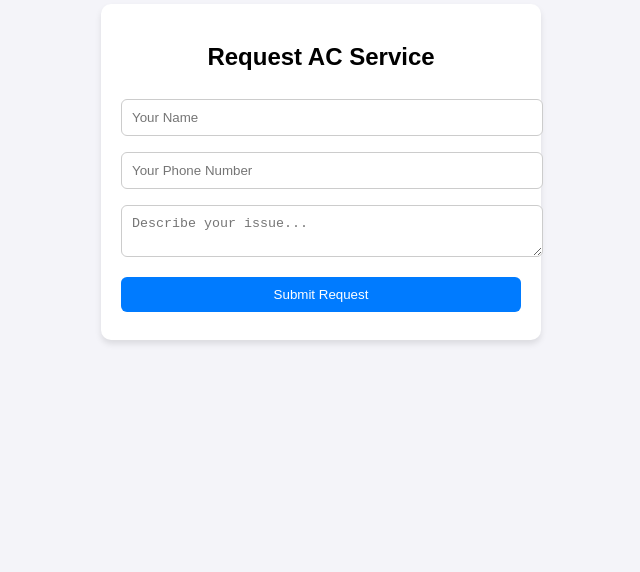
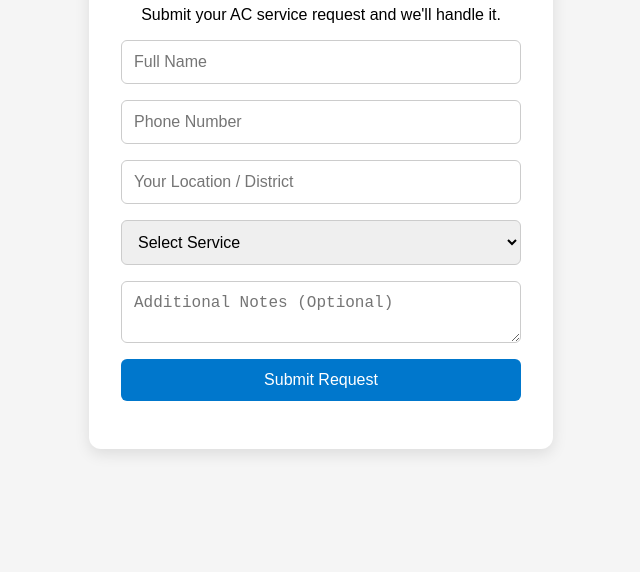
Before and after one commit to Mohammad-Noor-debug/ac-services, a website: page index.html in a window 1280 px wide. Shown: the part 228-800 px from the top of the page, without its empty margins (319-959 px from the left). Drawn offline with nearby package versions, Linux system fonts and the light colour scheme.

Commit message:
updated and add api logic function

```diff
--- a/index.html
+++ b/index.html
@@ -1,86 +1,119 @@
 <!DOCTYPE html>
 <html lang="en">
 <head>
-  <meta charset="UTF-8" />
-  <meta name="viewport" content="width=device-width, initial-scale=1.0"/>
-  <title>AC Service Request</title>
+  <meta charset="UTF-8">
+  <meta name="viewport" content="width=device-width, initial-scale=1.0">
+  <title>AC Services Riyadh</title>
   <style>
     body {
+      margin: 0;
       font-family: Arial, sans-serif;
-      background: #f4f4f9;
+      background: #f5f5f5;
       display: flex;
       justify-content: center;
       align-items: center;
-      height: 100vh;
-      margin: 0;
+      min-height: 100vh;
     }
     .container {
-      background: white;
-      padding: 20px;
-      border-radius: 10px;
-      width: 100%;
+      background: #fff;
+      padding: 2rem;
+      border-radius: 12px;
+      box-shadow: 0 5px 15px rgba(0,0,0,0.1);
       max-width: 400px;
-      box-shadow: 0 4px 6px rgba(0,0,0,0.1);
+      width: 90%;
+      text-align: center;
     }
-    h2 {
-      text-align: center;
-      margin-bottom: 20px;
+    h1 {
+      color: #0077cc;
     }
-    input, textarea, button {
-      width: 100%;
-      padding: 10px;
-      margin: 8px 0;
+    form {
+      display: flex;
+      flex-direction: column;
+      gap: 1rem;
+      margin-top: 1rem;
+    }
+    input, select, textarea, button {
+      padding: 0.75rem;
+      font-size: 1rem;
+      border-radius: 6px;
       border: 1px solid #ccc;
-      border-radius: 6px;
     }
     button {
-      background: #007BFF;
+      background: #0077cc;
       color: white;
       border: none;
       cursor: pointer;
+      transition: 0.2s;
     }
     button:hover {
-      background: #0056b3;
+      background: #005fa3;
+    }
+    .success {
+      color: green;
+      font-weight: bold;
+      margin-top: 1rem;
     }
   </style>
+  <script src="https://cdn.jsdelivr.net/npm/emailjs-com@3/dist/email.min.js"></script>
+  <script>
+    (function(){
+      emailjs.init("67KJg6b3ymaGlIu9v"); // Your EmailJS User ID
+    })();
+
+    function sendForm(event) {
+      event.preventDefault();
+
+      const name = document.getElementById('name').value;
+      const phone = document.getElementById('phone').value;
+      const location = document.getElementById('location').value;
+      const service = document.getElementById('service').value;
+      const notes = document.getElementById('notes').value;
+
+      // Send Email to YOU only
+      emailjs.send('service_56ww48f', 'template_3bx19rw', {
+        name: name,
+        phone: phone,
+        location: location,
+        service: service,
+        notes: notes
+      }).then(() => {
+        document.getElementById('status').innerText = "Request submitted successfully!";
+      }, (err) => {
+        document.getElementById('status').innerText = "Failed to submit request. Try again.";
+        console.error(err);
+      });
+
+      // Optional: send WhatsApp message to you only
+      const waMessage = `New AC Request:\nName: ${name}\nPhone: ${phone}\nLocation: ${location}\nService: ${service}\nNotes: ${notes}`;
+      const waUrl = `https://wa.me/966570552609?text=${encodeURIComponent(waMessage)}`;
+      window.open(waUrl, '_blank');
+
+      // Reset form
+      event.target.reset();
+    }
+  </script>
 </head>
 <body>
   <div class="container">
-    <h2>Request AC Service</h2>
-    <form id="contactForm">
-      <input type="text" id="name" placeholder="Your Name" required />
-      <input type="text" id="phone" placeholder="Your Phone Number" required />
-      <textarea id="message" placeholder="Describe your issue..." required></textarea>
+    <h1>AC Services Riyadh</h1>
+    <p>Submit your AC service request and we'll handle it.</p>
+
+    <form onsubmit="sendForm(event)">
+      <input type="text" id="name" placeholder="Full Name" required>
+      <input type="tel" id="phone" placeholder="Phone Number" required>
+      <input type="text" id="location" placeholder="Your Location / District" required>
+      <select id="service" required>
+        <option value="">Select Service</option>
+        <option value="Maintenance">Maintenance</option>
+        <option value="Repair">Repair</option>
+        <option value="Installation">Installation</option>
+        <option value="Emergency">Emergency</option>
+      </select>
+      <textarea id="notes" placeholder="Additional Notes (Optional)"></textarea>
       <button type="submit">Submit Request</button>
     </form>
+
+    <div id="status" class="success"></div>
   </div>
-
-  <script>
-  document.getElementById("contactForm").addEventListener("submit", async function (e) {
-    e.preventDefault();
-
-    const name = document.getElementById("name").value;
-    const phone = document.getElementById("phone").value;
-    const message = document.getElementById("message").value;
-
-    try {
-      const res = await fetch("/api/send-whatsapp", {
-        method: "POST",
-        headers: { "Content-Type": "application/json" },
-        body: JSON.stringify({ name, phone, message }),
-      });
-
-      const data = await res.json();
-
-      if (res.ok) {
-        alert("✅ Request sent successfully via WhatsApp!");
-      } else {
-        alert(`❌ Failed: ${data.error}\nDetails: ${data.details || "No details"}`);
-      }
-    } catch (err) {
-      alert("❌ Network error: " + err.message);
-    }
-  });
-  </script>
 </body>
 </html>
```
